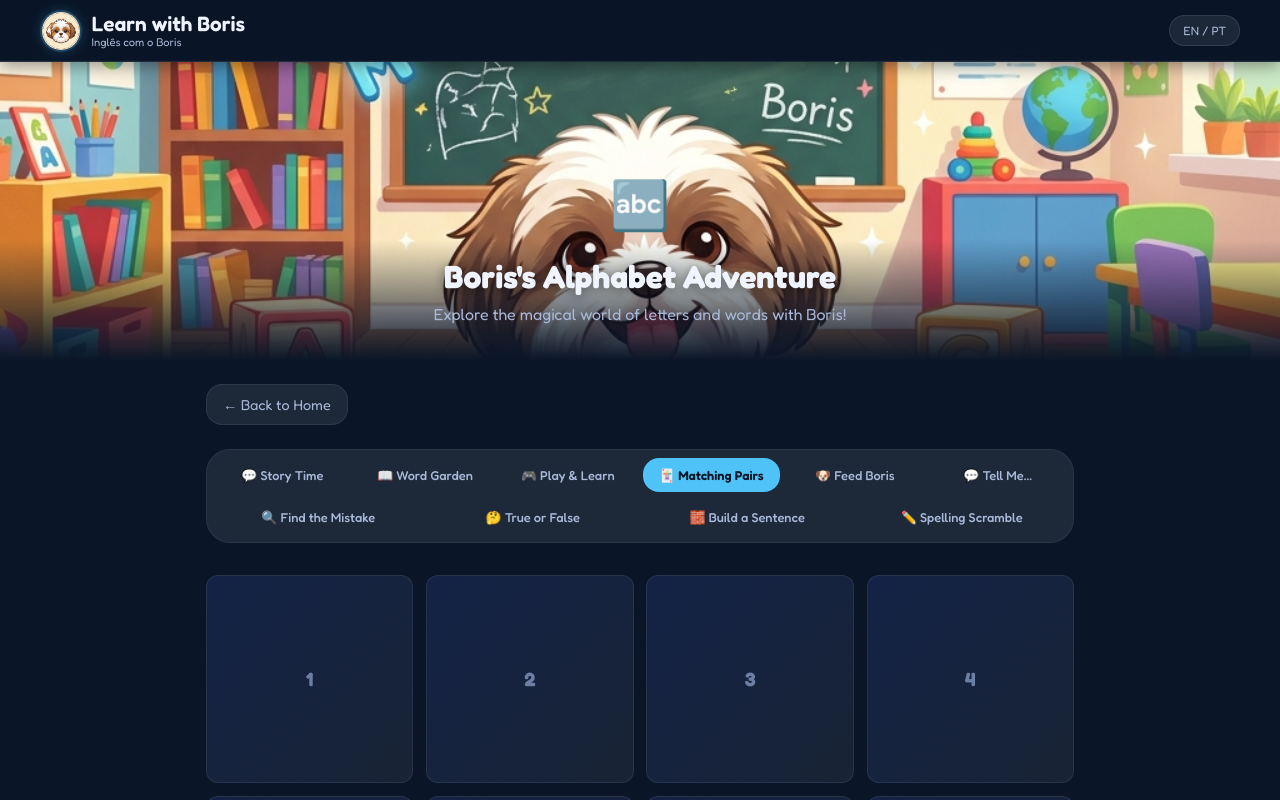
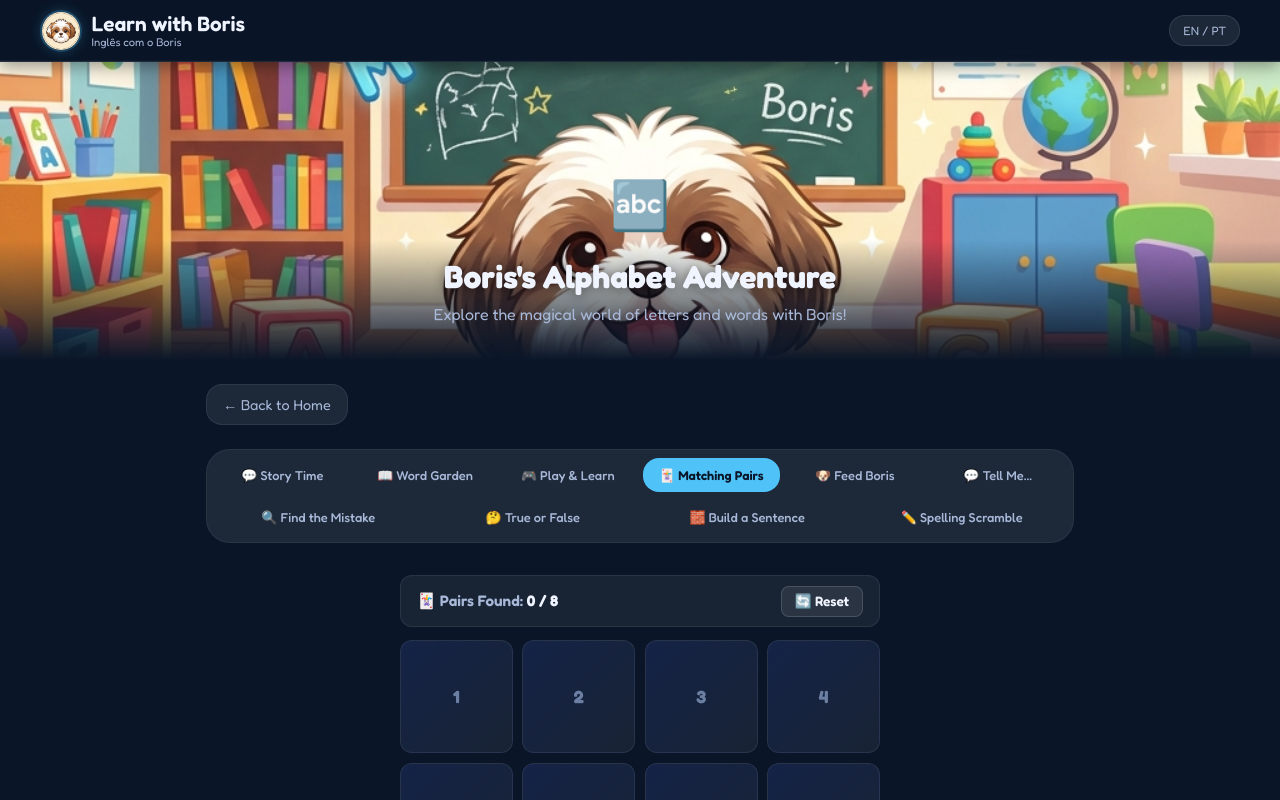
Before and after one commit to mantolatv-cmyk/borisdog, a Next.js app: page /scenario/alphabet in a window 1280 px wide. Both pictures are taken after a click on the button "🃏 Matching Pairs". Shown: the top 800 px of the page. Built offline with nearby package versions, Linux system fonts and the light colour scheme.

Commit message:
Fix Matching Pairs board sizing and match discovery animation glitch

```diff
--- a/src/app/globals.css
+++ b/src/app/globals.css
@@ -1033,10 +1033,54 @@ img {
 }
 
 /* Matching Pairs */
+.memory-game-container {
+  max-width: 480px;
+  margin: 0 auto;
+  display: flex;
+  flex-direction: column;
+  gap: 0.8rem;
+  width: 100%;
+}
+
+.memory-header {
+  display: flex;
+  justify-content: space-between;
+  align-items: center;
+  background: var(--bg-card);
+  padding: 0.6rem 1rem;
+  border-radius: var(--radius-md);
+  border: 1px solid rgba(255, 255, 255, 0.08);
+  color: var(--text-secondary);
+  font-size: 0.95rem;
+  font-weight: 600;
+}
+
+.memory-header strong {
+  color: var(--text-primary);
+}
+
+.memory-reset-btn {
+  background: rgba(255, 255, 255, 0.08);
+  border: 1px solid rgba(255, 255, 255, 0.15);
+  color: var(--text-primary);
+  padding: 0.4rem 0.8rem;
+  border-radius: var(--radius-sm);
+  font-size: 0.85rem;
+  font-weight: 600;
+  cursor: pointer;
+  transition: all 0.2s ease;
+}
+
+.memory-reset-btn:hover {
+  background: rgba(255, 255, 255, 0.15);
+  transform: scale(1.05);
+}
+
 .pairs-board {
   display: grid;
   grid-template-columns: repeat(4, 1fr);
-  gap: 0.8rem;
+  gap: 0.6rem;
+  width: 100%;
 }
 
 .pairs-card {
@@ -1067,11 +1111,12 @@ img {
   align-items: center;
   justify-content: center;
   border: 1px solid rgba(255, 255, 255, 0.08);
+  overflow: hidden;
 }
 
 .pairs-front {
   background: linear-gradient(135deg, var(--bg-tertiary), var(--bg-card));
-  font-size: 1.2rem;
+  font-size: 1.1rem;
   font-weight: 700;
   color: var(--text-muted);
 }
@@ -1080,22 +1125,31 @@ img {
   transform: rotateY(180deg);
   background: var(--bg-card);
   flex-direction: column;
-  padding: 0.5rem;
+  padding: 0.4rem;
+  transition: border-color 0.3s ease, background 0.3s ease, box-shadow 0.3s ease;
 }
 
 .pairs-card.matched .pairs-card-inner {
   transform: rotateY(180deg);
-  opacity: 0.6;
+}
+
+.pairs-card.matched .pairs-back {
+  background: linear-gradient(135deg, rgba(74, 222, 128, 0.18), var(--bg-card));
+  border-color: rgba(74, 222, 128, 0.8);
+  box-shadow: 0 0 12px rgba(74, 222, 128, 0.25);
+  opacity: 0.9;
 }
 
 .pairs-emoji {
-  font-size: 2.5rem;
+  font-size: 2.2rem;
 }
 
 .pairs-word {
-  font-size: 1rem;
+  font-size: 0.88rem;
   font-weight: 600;
   text-align: center;
+  line-height: 1.2;
+  word-break: break-word;
 }
 
 /* Boris Reaction Overlay */
@@ -1196,13 +1250,15 @@ img {
   .scenario-tabs { gap: 0.3rem; }
   .scenario-tab { font-size: 0.7rem; padding: 0.5rem 0.6rem; }
   .vocab-grid { grid-template-columns: repeat(auto-fill, minmax(120px, 1fr)); }
-  .pairs-board { grid-template-columns: repeat(3, 1fr); }
+  .pairs-board { grid-template-columns: repeat(4, 1fr); gap: 0.5rem; }
   .game-options { grid-template-columns: 1fr; }
   .lang-badge { display: none; }
 }
 
 @media (max-width: 480px) {
-  .pairs-board { grid-template-columns: repeat(3, 1fr); }
+  .pairs-board { grid-template-columns: repeat(4, 1fr); gap: 0.4rem; }
+  .pairs-emoji { font-size: 1.6rem; }
+  .pairs-word { font-size: 0.75rem; }
   .scenario-hero { height: 200px; }
   .scenario-hero-title { font-size: 1.4rem; }
 }
--- a/src/app/scenario/[slug]/page.tsx
+++ b/src/app/scenario/[slug]/page.tsx
@@ -378,16 +378,19 @@ function MemoryTab({ scenario }: { scenario: ScenarioData }) {
       const card2 = cards.find((c) => c.id === second);
 
       if (card1 && card2 && card1.word === card2.word) {
-        const newMatched = [...matchedWords, card1.word];
-        setMatchedWords(newMatched);
+        setTimeout(() => {
+          setMatchedWords((prev) => {
+            const next = [...prev, card1.word];
+            if (
+              next.length >= Math.min(8, scenario.vocabulary.length)
+            ) {
+              setTimeout(() => setComplete(true), 600);
+            }
+            return next;
+          });
           setFlippedIds([]);
           setLock(false);
-        if (
-          newMatched.length >=
-          Math.min(8, scenario.vocabulary.length)
-        ) {
-          setTimeout(() => setComplete(true), 800);
-        }
+        }, 600);
       } else {
         setTimeout(() => {
           setFlippedIds([]);
@@ -413,7 +416,18 @@ function MemoryTab({ scenario }: { scenario: ScenarioData }) {
     );
   }
 
-  return (
+  const totalPairs = Math.min(8, scenario.vocabulary.length);
+
+  return (
+    <div className="memory-game-container">
+      <div className="memory-header">
+        <div className="memory-progress">
+          <span>🃏 Pairs Found: <strong>{matchedWords.length} / {totalPairs}</strong></span>
+        </div>
+        <button className="memory-reset-btn" onClick={initGame} title="Restart Game">
+          🔄 Reset
+        </button>
+      </div>
       <div className="pairs-board">
         {cards.map((card, index) => {
           const isFlipped =
@@ -427,7 +441,10 @@ function MemoryTab({ scenario }: { scenario: ScenarioData }) {
             >
               <div className="pairs-card-inner">
                 <div className="pairs-front">{index + 1}</div>
-              <div className="pairs-back" style={{ flexDirection: "column", justifyContent: "center" }}>
+                <div
+                  className="pairs-back"
+                  style={{ flexDirection: "column", justifyContent: "center" }}
+                >
                   {card.type === "emoji" ? (
                     <div className="pairs-emoji">{card.display}</div>
                   ) : (
@@ -438,6 +455,7 @@ function MemoryTab({ scenario }: { scenario: ScenarioData }) {
             </div>
           );
         })}
+      </div>
     </div>
   );
 }
```
Lines whose indentation alone changed are shown as unchanged.
